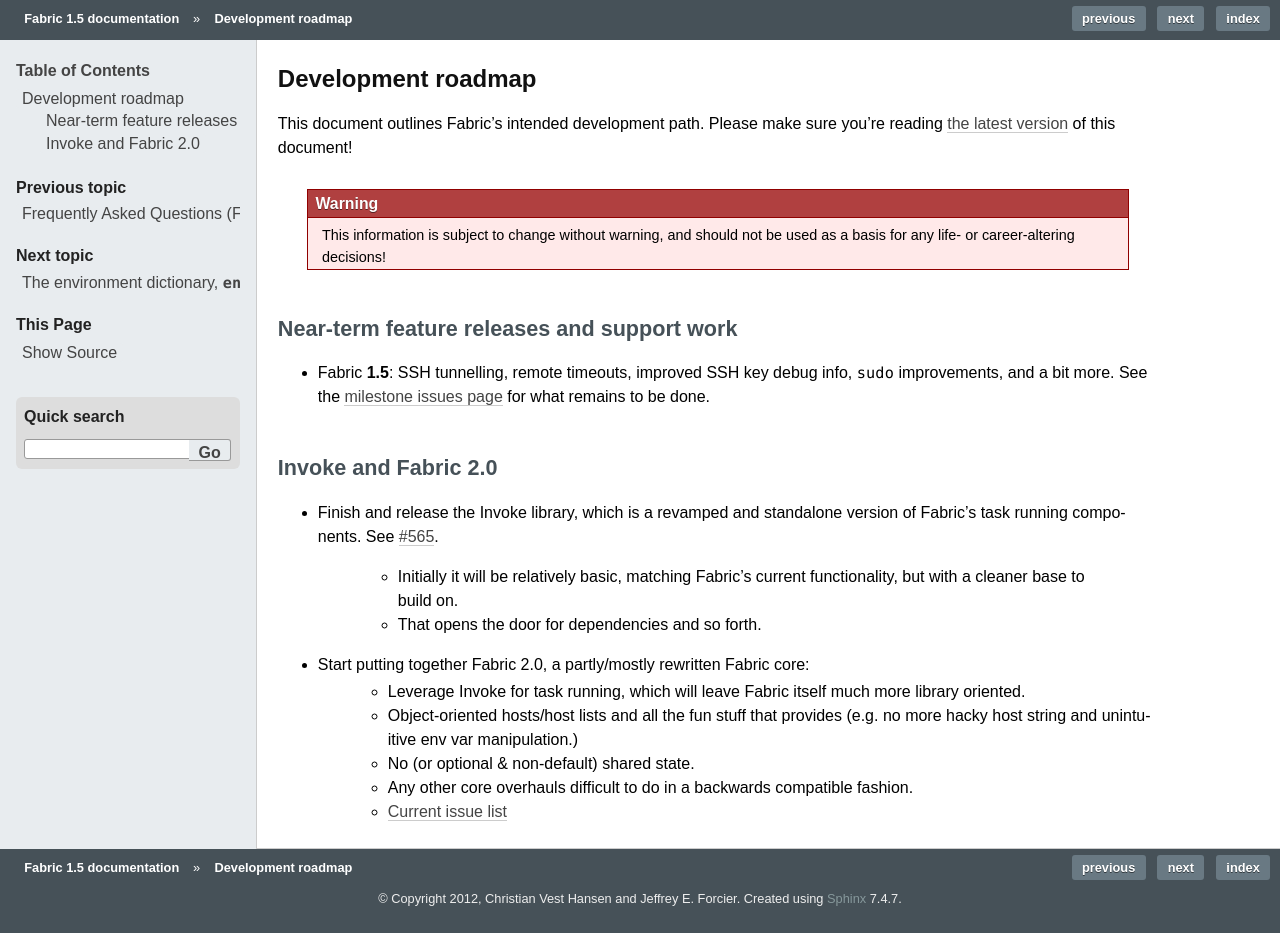
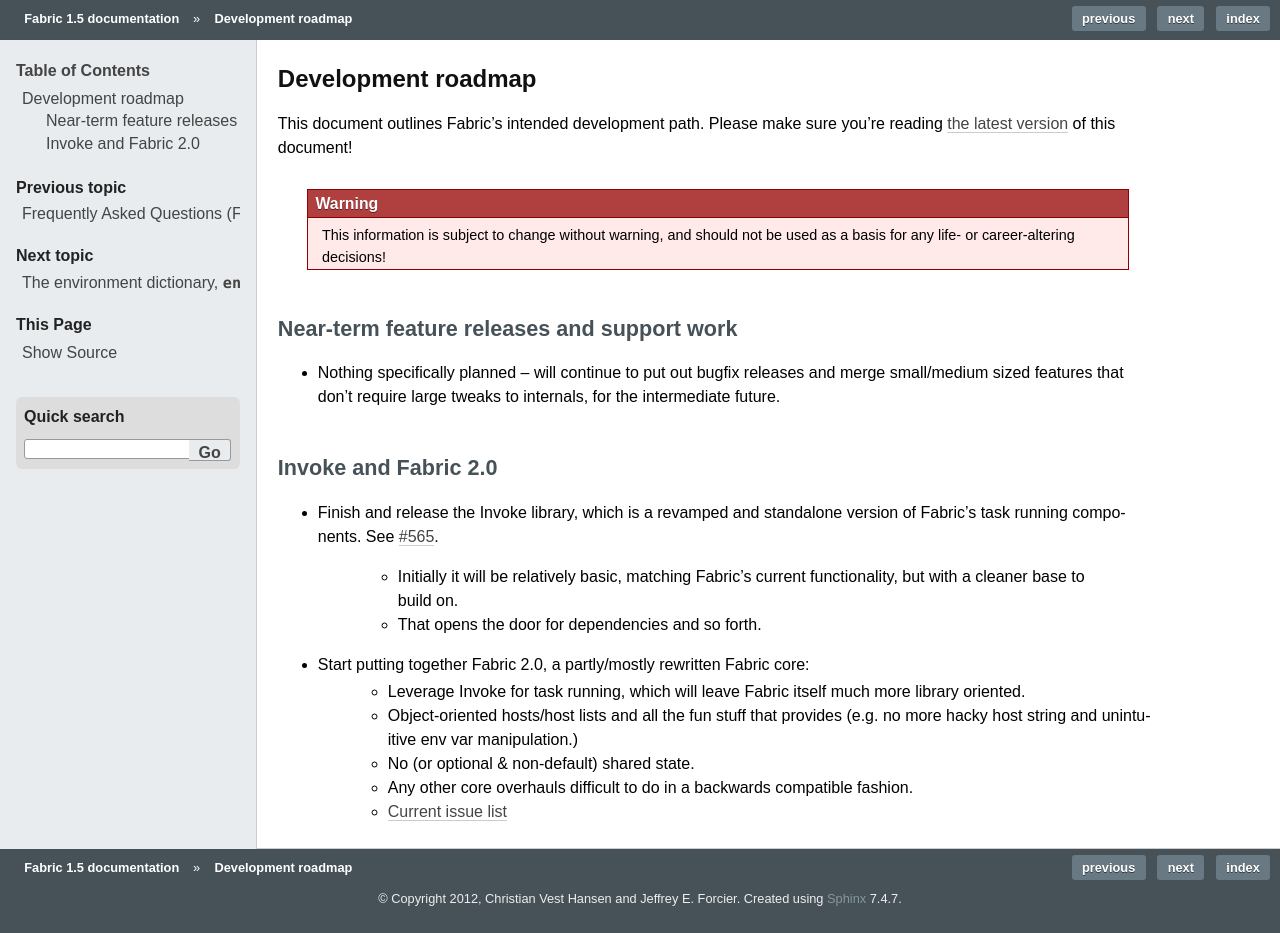
Before and after one commit to fabric/fabric, a Sphinx documentation site: the page built from docs/roadmap.rst, in a window 1280 px wide. Built offline with Sphinx 7.4.7, drawn with Linux system fonts in a browser that asks for light colours.

Commit message:
Update roadmap

```diff
--- a/docs/roadmap.rst
+++ b/docs/roadmap.rst
@@ -14,10 +14,9 @@
 Near-term feature releases and support work
 ===========================================
 
-* Fabric **1.5**: SSH tunnelling, remote timeouts, improved SSH key debug info,
-  ``sudo`` improvements, and a bit more. See the `milestone issues page
-  <https://github.com/fabric/fabric/issues?milestone=22&state=open>`_ for what
-  remains to be done.
+* Nothing specifically planned -- will continue to put out bugfix releases and
+  merge small/medium sized features that don't require large tweaks to
+  internals, for the intermediate future.
 
 
 Invoke and Fabric 2.0
```
